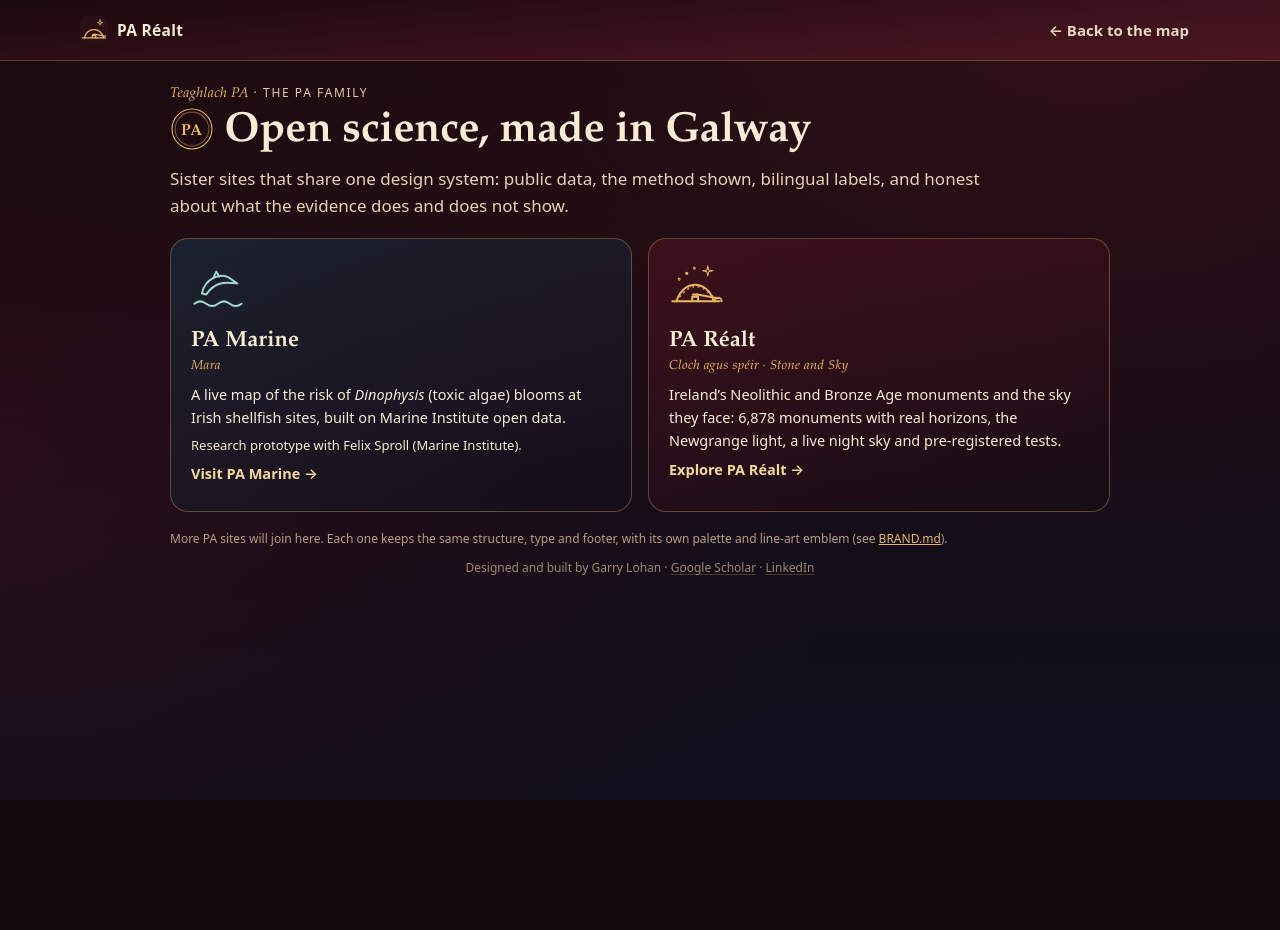
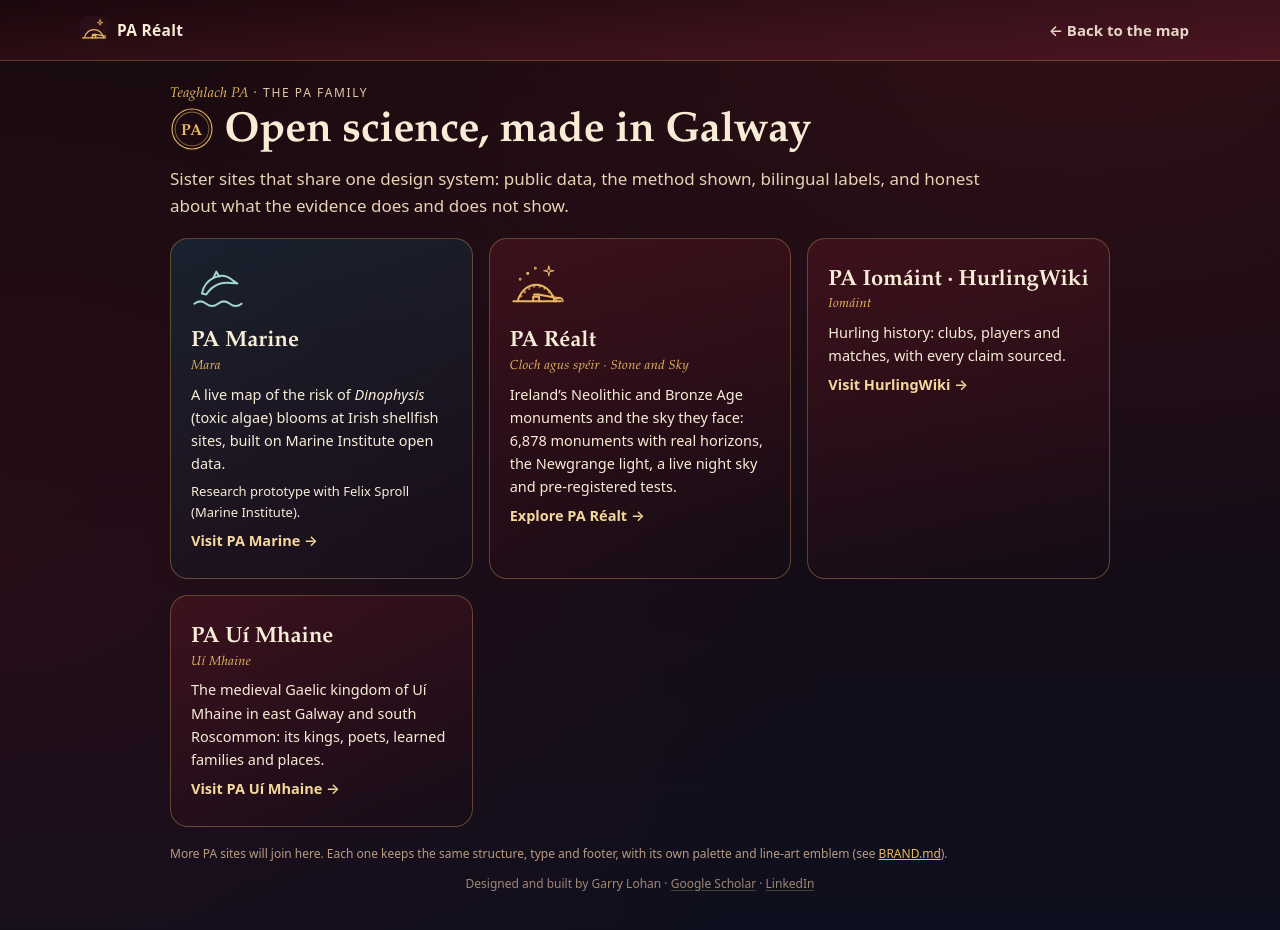
Before and after one commit to Sliothar1/pa-realt, a plain HTML site: page family.html in a window 1280 px wide. Before the commit the page ends 800 px from the top, so only its background shows below. Drawn offline with Linux system fonts and the light colour scheme.

Commit message:
[bot] PA family: add PA Iomáint and PA Uí Mhaine (live gh-pages, family-only change)

```diff
--- a/family.html
+++ b/family.html
@@ -1,7 +1,7 @@
 <!doctype html>
 <html lang="en" data-theme="night"><head><meta charset="utf-8"><meta name="viewport" content="width=device-width, initial-scale=1, viewport-fit=cover">
 <title>The PA family · Teaghlach PA · Garry Lohan</title>
-<meta name="description" content="The PA family of open-science sites by Garry Lohan: PA Marine (live Dinophysis bloom map) and PA Réalt (Ireland’s monuments and the sky).">
+<meta name="description" content="The PA family of open-science sites by Garry Lohan: PA Marine (live Dinophysis bloom map), PA Réalt (Ireland’s monuments and the sky), PA Iomáint · HurlingWiki (hurling history) and PA Uí Mhaine (the medieval kingdom of Uí Mhaine).">
 <meta name="theme-color" content="#1a080c"><link rel="icon" href="assets/icon.svg" type="image/svg+xml"><link rel="stylesheet" href="styles.css"><link rel="stylesheet" href="pages.css">
 <script>(function(){try{var t=localStorage.getItem('pa-realt-theme');if(t)document.documentElement.setAttribute('data-theme',t)}catch(e){}})();</script>
 </head><body class="subpage">
@@ -26,6 +26,10 @@
   <p>A live map of the risk of <i>Dinophysis</i> (toxic algae) blooms at Irish shellfish sites, built on Marine Institute open data.</p><p class="muted" style="font-size:13px">Research prototype with Felix Sproll (Marine Institute).</p><p class="go">Visit PA Marine →</p></a>
  <a class="fam-card" href="./"><svg aria-hidden="true"><use href="#i-realt" stroke-width="2.4"/></svg><h2>PA Réalt</h2><span class="ga" lang="ga">Cloch agus spéir · Stone and Sky</span>
   <p>Ireland’s Neolithic and Bronze Age monuments and the sky they face: 6,878 monuments with real horizons, the Newgrange light, a live night sky and pre-registered tests.</p><p class="go">Explore PA Réalt →</p></a>
+ <a class="fam-card" href="https://hurlingwiki.vercel.app"><h2>PA Iomáint · HurlingWiki</h2><span class="ga" lang="ga">Iomáint</span>
+  <p>Hurling history: clubs, players and matches, with every claim sourced.</p><p class="go">Visit HurlingWiki →</p></a>
+ <a class="fam-card" href="https://sliothar1.github.io/pa-ui-mhaine/"><h2>PA Uí Mhaine</h2><span class="ga" lang="ga">Uí Mhaine</span>
+  <p>The medieval Gaelic kingdom of Uí Mhaine in east Galway and south Roscommon: its kings, poets, learned families and places.</p><p class="go">Visit PA Uí Mhaine →</p></a>
 </div>
 <p class="note">More PA sites will join here. Each one keeps the same structure, type and footer, with its own palette and line-art emblem (see <a href="https://github.com/Sliothar1/pa-realt/blob/main/BRAND.md">BRAND.md</a>).</p>
 </main>
```
Also changed, not shown: index.html (+1 -1 lines), results.html (+1 -1 lines).
